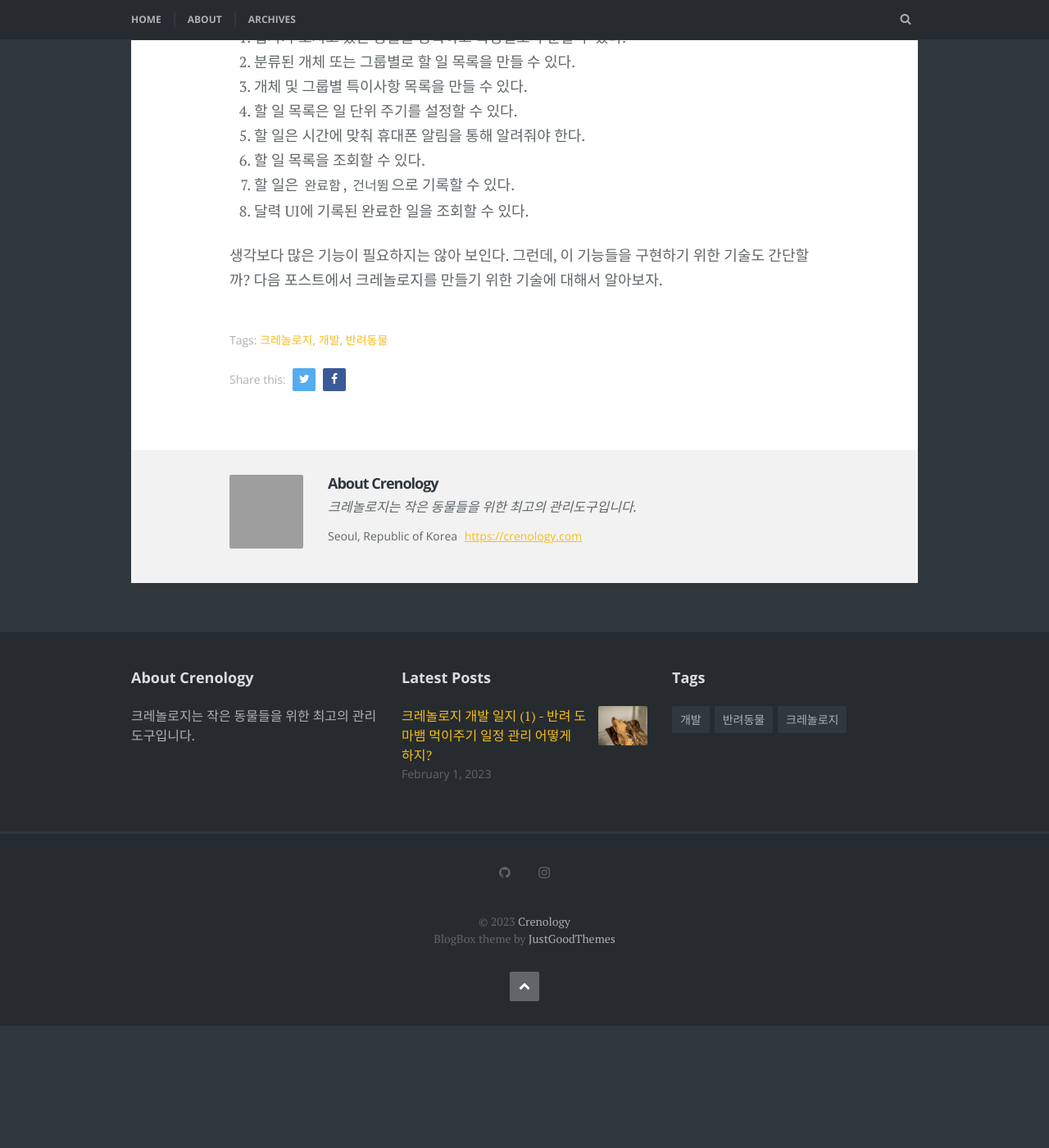
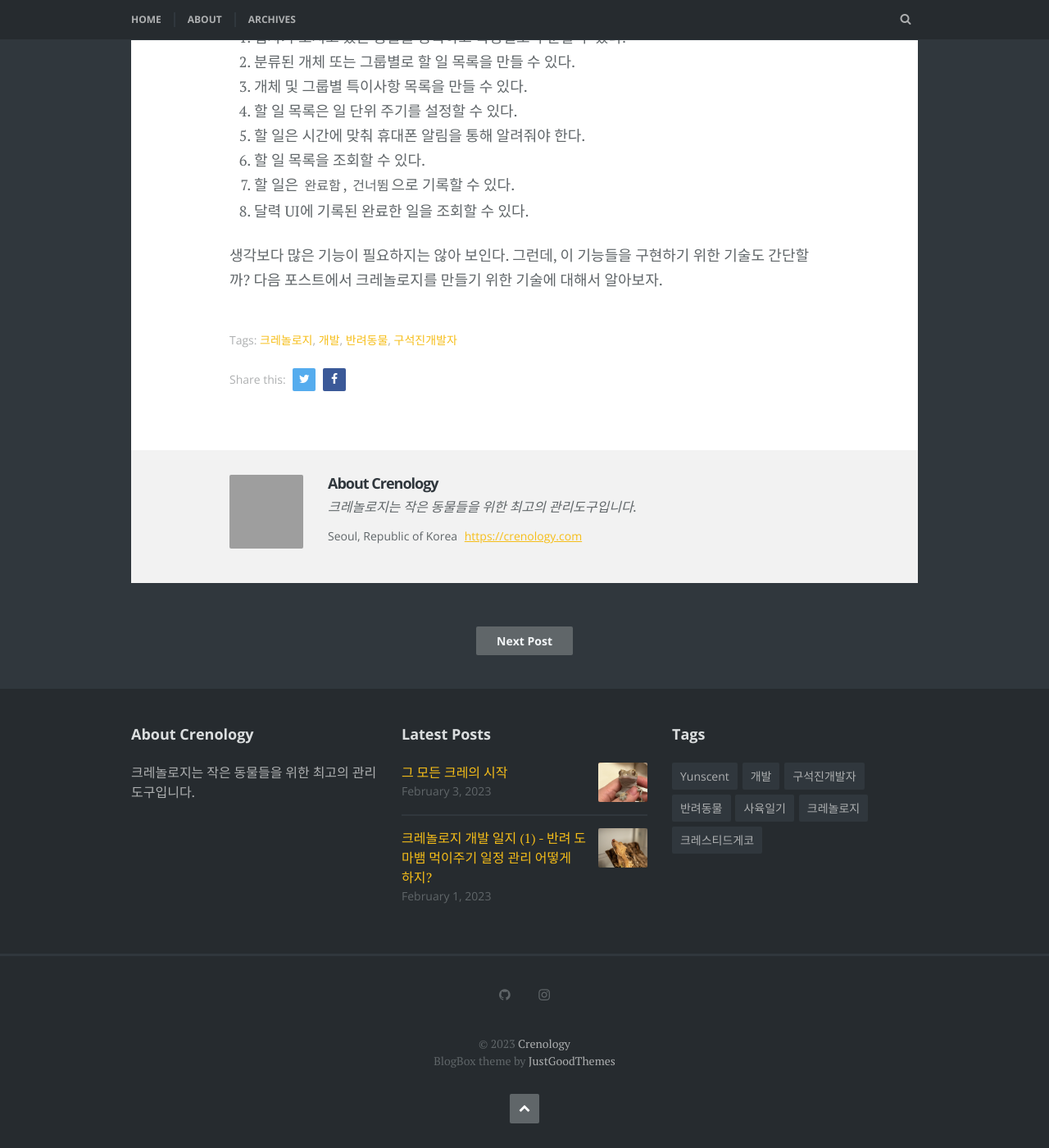
Before and after one commit to fatihohn/crenology_com, a Jekyll site: the page built from _posts/2023-02-01-1.md, in a window 1280 px wide and 1400 px high, scrolled down 2645 px. Shown: the whole window at 82% size. Built offline with Jekyll 4.4.1, drawn with Linux system fonts in a browser that asks for light colours; some web fonts are replaced; before the commit the page ends 3896 px from its top, so only the background shows below that; grey boxes are pictures that could not be loaded.

Commit message:
20230203

```diff
--- a/_layouts/post.html
+++ b/_layouts/post.html
@@ -11,7 +11,13 @@ layout: default
                 <header class="entry-header">
                     <h1 class="entry-title">{{ page.title }}</h1>
                     <div class="entry-meta">
-                        <time class="post-date" datetime="{{ page.date | date: "%Y-%m-%d" }}">{{ page.date | date: "%B %-d, %Y" }}</time> by {{ site.author_name }}
+                        <!-- <time class="post-date" datetime="{{ page.date | date: "%Y-%m-%d" }}">{{ page.date | date: "%B %-d, %Y" }}</time> by {{ site.author_name }} -->
+                        <time class="post-date" datetime="{{ page.date | date: "%Y-%m-%d" }}">{{ page.date | date: "%B %-d, %Y" }}</time> by
+                        {% if page.author_name %}
+                            {{ page.author_name }}
+                        {% else %}
+                            {{ site.author_name }}
+                        {% endif %}
                     </div><!-- .entry-meta -->
                 </header><!-- .entry-header -->
                 <div class="entry-content">
--- a/_posts/2023-02-01-1.md
+++ b/_posts/2023-02-01-1.md
@@ -3,7 +3,7 @@ layout: post
 title:  "크레놀로지 개발 일지 (1) - 반려 도마뱀 먹이주기 일정 관리 어떻게 하지?"
 date:   2023-02-01
 featured_image: 20230201-P2010047-locum.jpg
-tags: [크레놀로지, 개발, 반려동물]
+tags: [크레놀로지, 개발, 반려동물, 구석진개발자]
 ---
 
 ### 크레스티드게코 키우기의 쉬움과 어려움
@@ -11,6 +11,8 @@ tags: [크레놀로지, 개발, 반려동물]
 크레스티드게코는 키우기 쉬운 반려동물로 알려져 있다. 그냥 쉬운 정도가 아니라 반려 파충류 하면 흔히 떠오르는 자외선 램프나 적외선 열선 같은 장비들을 주렁주렁 설치해야하는 이미지와는 달리 우리가 생활하는 실온 범위에서 50 ~ 60 % 습도만 맞춰주면 되고, 접근이 어려운 곤충 먹이 대신 사료만으로 사육이 가능하다는 점, 필요한 공간도 적고, 소음도 없고, 악취도 심하지 않은 아무튼 요즘 세상에 이렇게 키우기 좋은 반려동물이 있을까 싶을 정도로 완벽(?)해 보이는 동물이다. 게다가 유전적인 특성에 따른 무늬의 희귀함에 따라서 수 천 만원의 가격을 받기도 하니 최근 몇 해 사이 가장 인기있는 반려파충류가 되어버렸다.
 
 크레스티드게코라는 도마뱀 다섯 마리를 키우게 되고나서 어떤 앱이 하나 있었으면 좋겠다는 생각이 들었다. 크레스티드게코는 2 ~ 3일에 한 번 가루 형태의 슈퍼푸드를 물에 개어서 급여하는데, 문제는 얘들이 식사에 그리 적극적이지 않다는 것이다. 한 번 밥을 먹이려면 5분 10분 씩 붙잡고 숟가락이나 주사기를 입 앞에 갖다 주어야 겨우 먹는다. 이 마저도 그 날 기분에 따라서 먹지 않는 경우도 있어서 그런 개체는 다음날 다시 밥먹이기를 시도해야한다. 나름 며칠을 굶어도 생존에는 문제가 없는 도마뱀이지만, 한 번 영양상태가 깨지기 시작하면 꼬리를 가누지 못하는 플로피 테일 증후군이나 심각한 경우 MBD와 같은 골질환에 걸릴 수 있어 돌이키기 어려워진다. 사람이나 개, 고양이처럼 하루 기준으로 끼니를 챙겨먹는 것이 아니라 상대적으로 불규칙한 주기로 먹이를 줘야 하다보니 사회생활을 하면서 함께 돌보아야하는 반려동물과 일과 사이클이 맞지 않아 잦은 실수를 하기도 하는데...
+
+<!--more-->
 
 ### 크레놀로지가 필요한 이유
 
--- /dev/null
+++ b/_posts/2023-02-03-1.md
@@ -0,0 +1,36 @@
+---
+layout: post
+title:  "그 모든 크레의 시작"
+date:   2023-02-03
+featured_image: IMG_4299_lupita_title.jpg
+tags: [사육일기, 크레스티드게코, Yunscent]
+author_name: "Yunscent"
+---
+
+파충류란 내게 내셔널지오그래픽이나 동물농장에서 가끔 보는 어떤 것이었다. 키우고 싶다고 생각해 본 적도, 함께 살게 될 것이라 생각해 본 적도, 귀엽다고 생각해 본 적도 없었다. 혼자 평화롭게 지내던 어느 날, 내 삶에 조용하게 걸어들어온 남자친구가 ‘루피타’ 라는 도마뱀을 소개해 줬다. 처음엔 만지지도 못하고 구경만 했다. 가끔 뽀시락거리는 소리를 낼 때를 제외하곤 죽었나? 싶을 정도로 작고 조용한 친구였다. 루피타는 밥도 코딱지만큼 (혹은 그보다 덜)먹고 낮에는 거의 움직이지 않았으며 아-주 가끔 미세하게 [뺙뺙뺙뺙] 거리는 소리를 제외하면 거의 소리가 나지 않았다. 살아있는지 확인하기 위해 종종 들여다봤다.
+
+<!--more-->
+
+{% include image_caption.html imageurl="/images/posts/IMG_4299_lupita.jpg" title="Lupita" caption="눕마뱀 루피타" %}
+
+그때부터였나? 촉촉하고 말랑하고 부드러운 감촉에 마음을 빼앗긴 것은. 용기를 내어 루피타를 손바닥 위에 올려보았던 날. 사육장 유리를 사이에 두고 눈싸움만 하던 우리는 그 뒤로 급속히 친해졌다. 루피타를 향한 관심이 아주 커져버렸다. 계속 들어도 잊어버리던 크레스티드 게코라는 길고 낯선 이름(?)종류(?)도 외웠다. 유튜브를 뒤졌다. MBD를 앓고 있는 도마뱀을 위한 정보를 찾기 위해. 그리고 크레스티드 게코 도마뱀의 올바른 사육 방법을 배우기 위해. 내 도마뱀에게 안락하고 평안한 삶을 주기 위해!
+
+그러다가 두몽이네 마뱀이들이라는 위험한 도마뱀 채널을 발견하고 마는데… 그 채널은 정말로 위험했다. 자몽이라는 순한 뚱마뱀은 내 마음을 사로잡아 버렸고 나의 넘치는 사랑을 주체할 수 없었다. 그렇다. 크레 집사들에게 생긴다는 입양병이 생겨버린 것이었다. 마침 집에서 머지 않은 곳에 파충류 샵이 있었고, 산책이나 할 겸 걸어서 그곳에 갔고, 다양한 크레들이 있었고, 귀여웠고… 몇 시간 동안 서서 크레를 구경하다가 발이 안 떨어져서 한 마리를 데리고 왔고, 그날은 구름이 예뻤고 그래서 둘째는 구름이가 됐다. 주황색 구름이.(주황+구름=주름이로 하려다가 참음.)
+
+{% include image_caption.html imageurl="/images/posts/IMG_1050_cloud.jpg" title="Cloud" caption="머리끈인 척 하는 구름이" %}
+
+구름이는 푸다다닥 엄청난 속도로 뛰어다녔고 밥(슈푸)도 도리도리하면서 안 먹고 오직 귀뚜라미만을 원했다. 어디를 바라보고 있는지 알 수 없는 그의 안구에서는 묘하게 빛이 났다. 그는 미친마뱀이었다. 슈푸를 주는 날엔 구름이뿐만 아니라 우리도 온 몸에 슈푸샤워를 해야 했다. 그래도 묘하게 멍청이 같은 얼굴을 보고 있자면 자꾸만 웃음이 났다. 그랬다. 구름이로도 부족했던 것이다.
+
+명절 연휴였다. 명절은 파충류 샵들의 대목이었다. 그래서 우리도 크레를 중심으로 하는 다른 파충류 샵을 찾았다. 차를 타고 가서 아이들을 구경했고 하나같이 다들 귀엽고 구름이보다 더 작은 크기의 크레들을 보는 순간 또 마음을 사로잡혀 버렸다. 그래 나는 금사빠였다. 역시 또 그냥 나올 수는 없었다. 우리 집엔 아들만 둘이었다. 언젠가 우리 애들의 애들을 보고 싶다는 생각에 딸아이가 필요하기도 했다. 나는 로꿈이를 보는 순간 “우리 집에 갈래?”를 시전했고 어느새 로꿈이는 내 손에 있었다. 로꿈이는 등록금으로 쓸 돈을 깨서 데려왔기 때문에 로꿈이가 되었다. 구름이와는 달리 아주 얌전하고 천천히 걷는 예쁜 막내가 생겼다. 아주 예쁘게 생겨서 여자아이가 될 줄 알았던 로꿈이는 그로부터 5일 뒤 남자가 되고 말았다.
+
+{% include image_caption.html imageurl="/images/posts/FU2A5396_locum.jpg" title="Locum" caption="로꿈이" %}
+
+22년 11월에는 킨텍스에서 큰 파충류 박람회가 열렸다. ‘그래, 도마뱀을 키운다면 응당 파충류 박람회 한 번쯤은 가봐야지. 거기 가면 사은품도 많이 받을 수 있고 도마뱀 용품 할인도 많이 할 거야.’ 라는 합리화를 하며 분당에서 일산까지 달려갔다. 갈 때까지만 해도 입양 생각은 없었다. 그런데 생각해 보니 딸이 아직 없잖아? 아주아주 많은 사람들 속에서 우리는 딸을 찾아 헤맸다. 우리 딸은 예쁜 노란색이었다. 박람회는 좋은 것이었다. 딱 좋은 사육장도 찾고 슈푸 샘플도 받고 백업과 코르크도 샀다. 돌아오는 길에 칼국수를 먹었는데 차 안에서 딸이 녹을까 봐 칼국수 집에 데리고 들어갔다. 딸내미는 미동도 없었다. 죽었나? 걱정이 되었다. 그런데 얘는 원래 그런 애였다. 로꿈이 보다 더 얌전하고 한 자세를 잡으면 건드리지 않는 한 그 자세를 최소 6시간은 유지했다. 이름을 뭘로할까? 고민하면서 데리고 오는데 표지판에 ‘태리’가 보였다. 그렇게 예쁜 딸내미는 태리가 되었다. 배우 김태리처럼 예쁘게 자라란 염원을 담았다.
+
+{% include image_caption.html imageurl="/images/posts/IMG_4902_taeri.jpg" title="Taeri" caption="곧게 뻗은 태리" %}
+
+크레 인스타계정을 만들고 각종 이벤트에 응모하다 보니 온갖 단톡방과 네이버 밴드에 가입하게 되었다. 이는 모든 크레 집사들이 겪게 되는 과정인 듯하다. 예쁜 크레는 많았으나 세상의 모든 크레가 내 것일 순 없었다. 특히 유명한 밴드에서는 내가 데려올 수 있는 크레가 없었다. 그러다 새로 생긴 어떤 단톡방에 들어가게 되었는데 그곳에서 진행하는 경매 마감 5분 전에 입찰을 했다가 덜컥 당첨이 되어버렸다. 어차피 입찰해도 늘 떨어졌기 때문에 이번에도 그럴 줄 알았는데 새로 생긴 방이라서 사람들이 경매에 참여를 잘 안 했던 것이다. 2.1그램짜리 베이비마뱀의 엄마가 되는 순간이었다. 안성까지 가서 베이비를 데려왔다. 아기마뱀이들은 가벼워서 정말 잘 뛰었고 자기들이 어디로 뛰는지 알지도 못하면서 뛰는 팝콘 같았다. 너무너무 귀여웠다. 그 무렵 우리는 천천히를 쫀쫀히 라고 발음하는 놀이에 빠져있었는데 이름을 생각하던 중 아주 쫀득거리는 질감의 베이비에게 쫀쫀이라는 이름이 어울릴 것 같다는 합의에 이르게 되었다. 영어 이름은 Johnjuan으로 정했다. 존-주안.
+
+{% include image_caption.html imageurl="/images/posts/F5ACB4D6-2445-4E9A-B26F-C380DCF513AB_johnjuan.jpg" title="JohnJuan" caption="쫀쫀이" %}
+
+이렇게 [소동랜드]에는 다섯 마뱀이 함께하게 되었다.
```
Also changed, not shown: _includes/loop.html (+7 -1 lines), images/posts/F5ACB4D6-2445-4E9A-B26F-C380DCF513AB_johnjuan.JPG (added), images/posts/FU2A5396_locum.jpg (added), images/posts/IMG_1050_cloud.jpg (added), images/posts/IMG_4299_lupita.jpg (added), images/posts/IMG_4299_lupita_title.jpg (added), images/posts/IMG_4804_johnjuan.jpg (added), images/posts/IMG_4902_taeri.jpg (added).
